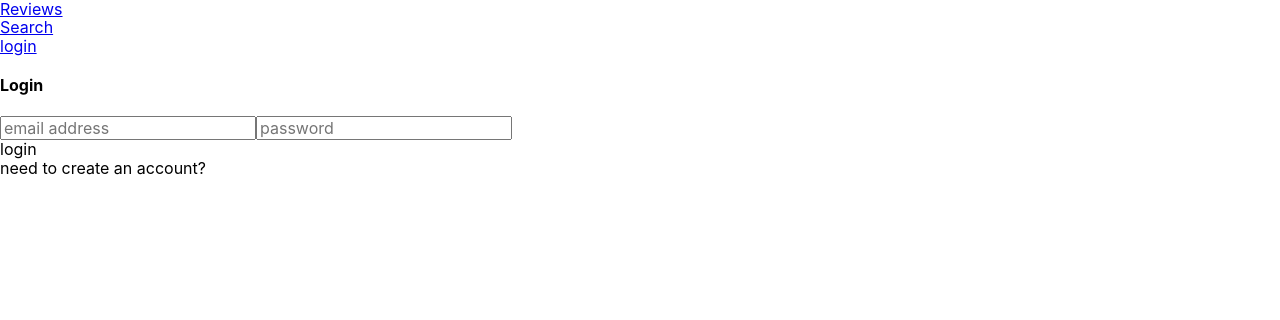
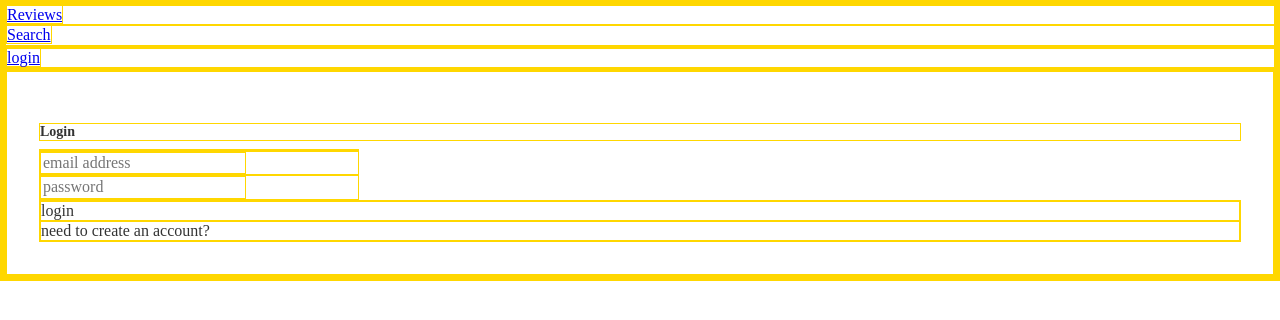
Before and after one commit to mjenquine/mtb_trail_reviews_client-, a React (Create React App) app: page /login in a window 1280 px wide. Shown: the top 320 px of the page. Built offline with nearby package versions, Linux system fonts and the light colour scheme; what apollo-link-ws would draw is missing.

Commit message:
started trying out tachyons

```diff
--- a/src/components/Login.js
+++ b/src/components/Login.js
@@ -31,8 +31,9 @@ class Login extends Component {
     const { login, email, password, name } = this.state
     return (
       <div>
-        <h4>{login ? 'Login' : 'Sign Up'}</h4>
-        <div>
+        <form className="pa4 black-80">
+          <h4 className="f6 b db mb2">{login ? 'Login' : 'Sign Up'}</h4>
+          <div className="measure-narrow">
             {!login && (
               <input
                 value={name}
@@ -41,12 +42,16 @@ class Login extends Component {
                 placeholder="name"
               />
             )}
+          </div>
+          <div className="measure-narrow">
             <input
               value={email}
               onChange={e => this.setState({ email: e.target.value })}
               type="text"
               placeholder="email address"
             />
+          </div>
+          <div className="measure-narrow">
             <input
               value={password}
               onChange={e => this.setState({ password: e.target.value })}
@@ -54,6 +59,7 @@ class Login extends Component {
               placeholder="password"
             />
           </div>
+
           <div>
             <Mutation
               mutation={login ? LOGIN_MUTATION : SIGNUP_MUTATION}
@@ -73,6 +79,7 @@ class Login extends Component {
               {login ? 'need to create an account?' : 'already have an account?'}
             </div>
           </div>
+        </form>
       </div>
     )
   }
--- a/src/styles/index.css
+++ b/src/styles/index.css
@@ -1,13 +1,3 @@
-body {
-  margin: 0;
-  font-family: -apple-system, BlinkMacSystemFont, 'Segoe UI', 'Roboto', 'Oxygen',
-    'Ubuntu', 'Cantarell', 'Fira Sans', 'Droid Sans', 'Helvetica Neue',
-    sans-serif;
-  -webkit-font-smoothing: antialiased;
-  -moz-osx-font-smoothing: grayscale;
+* {
+  border: 1px solid gold;
 }
-
-code {
-  font-family: source-code-pro, Menlo, Monaco, Consolas, 'Courier New',
-    monospace;
-}
```
Also changed, not shown: src/styles/App.css (deleted, +0 -38 lines). Lines whose indentation alone changed are shown as unchanged.
